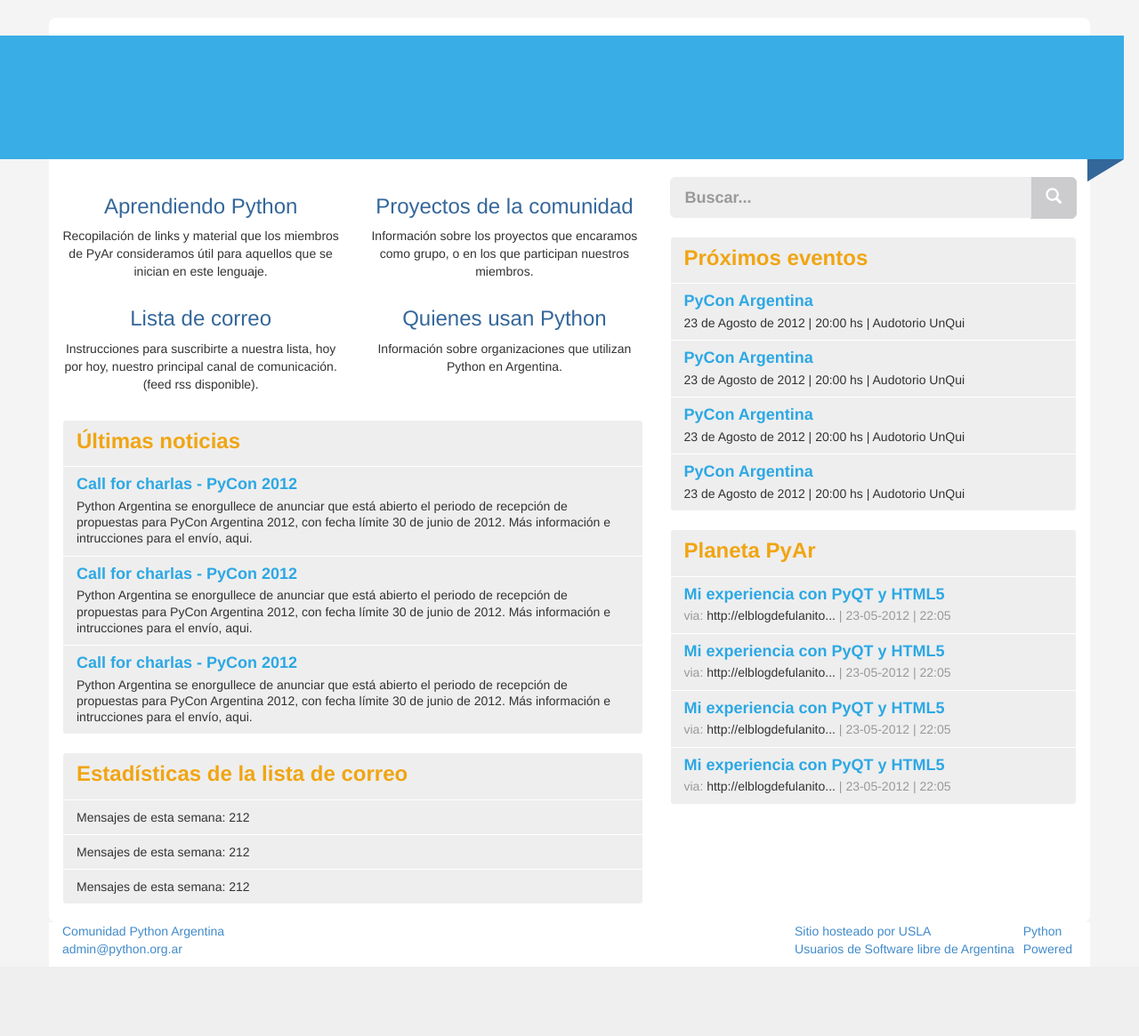
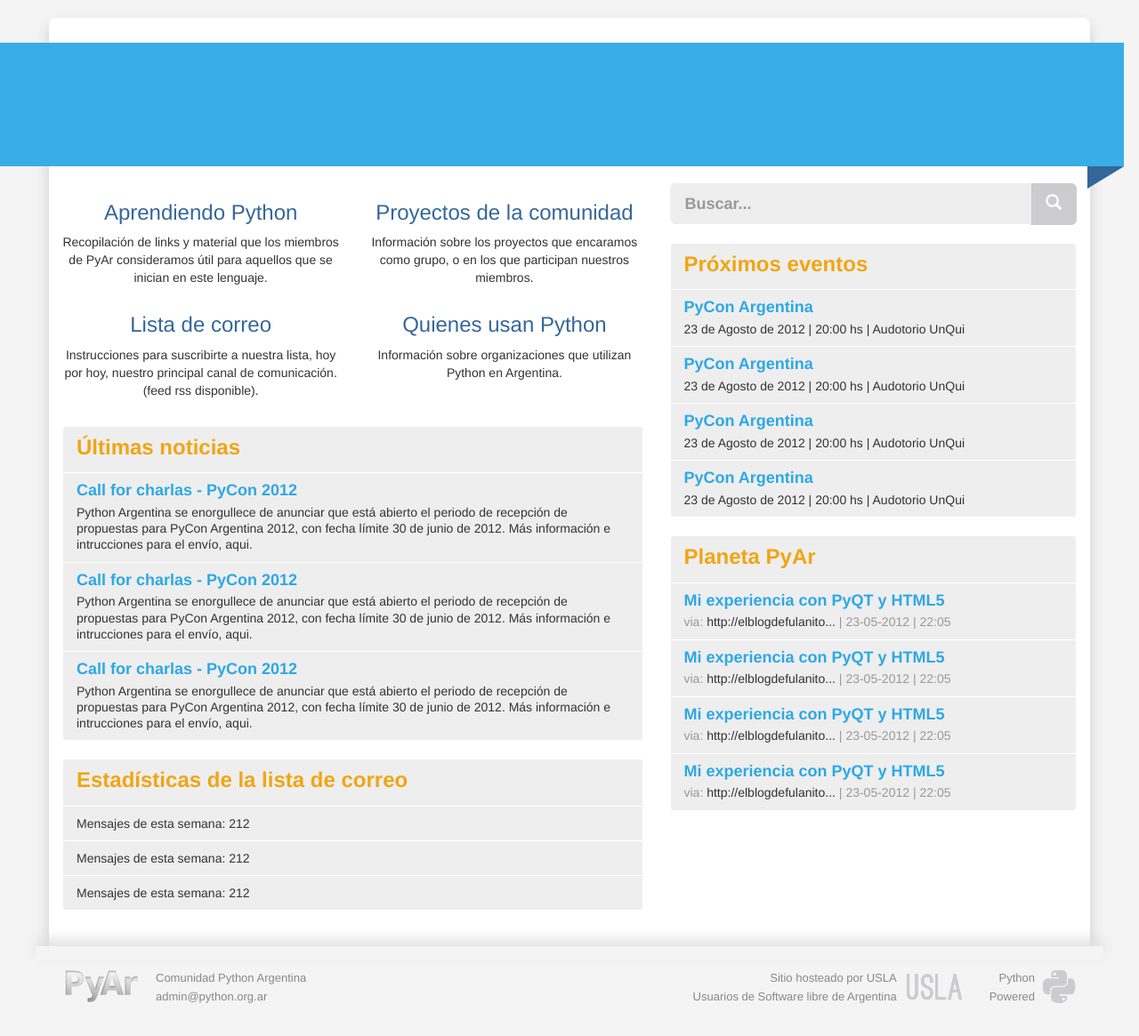
Before and after one commit to PyAr/pyarweb, a Django app: page / in a window 1280 px wide. Shown: the part 97-1262 px from the top of the page at 89% size. Before the commit the page ends 1184 px from the top, so only its background shows below. Run offline with Django 3.2, Linux system fonts and the light colour scheme; some libraries are stand-ins or nearby versions.

Commit message:
Footer and shadows

```diff
--- a/community/templates/community/index.html
+++ b/community/templates/community/index.html
@@ -5,7 +5,7 @@
 {% block content %}
 <main role="main">
     <div class="container">
-    	<div id="ribbon"></div>
+    	<div class="ribbon"></div>
         <div class="row">
             <div class="col-md-7">
                 <section>
@@ -100,6 +100,9 @@
                 </section>
             </div>
         </div>
+        <div class="shadows">
+		<div class="shadow1"></div>
+	</div>
     </div>
 </main>
 {% endblock %}
--- a/community/templates/footer.html
+++ b/community/templates/footer.html
@@ -1,15 +1,15 @@
 <footer>
     <div class="container">
         <div class="row">
-            <div class="col-md-6">
+            <div class="col-md-6 pyar">
                 <ul class="list-inline">
                     <li><a href="#">Comunidad Python Argentina</a><br><a href="mailto:admin@python.org.ar">admin@python.org.ar</a></li>
                 </ul>
             </div>
             <div class="col-md-6">
                 <ul class="list-inline pull-right">
-                    <li><a href="#">Sitio hosteado por USLA<br>Usuarios de Software libre de Argentina</a></li>
-                    <li><a href="#">Python<br>Powered</a></li>
+                    <li class="usla"><a href="#">Sitio hosteado por USLA<br>Usuarios de Software libre de Argentina</a></li>
+                    <li class="python"><a href="#">Python<br>Powered</a></li>
                 </ul>
             </div>
         </div>
--- a/static/css/styles.css
+++ b/static/css/styles.css
@@ -49,17 +49,22 @@
 
 
 div.container {
-	background: #fff;
+
 }
 
-main div.container {
-	padding-top:20px;
-	border-radius: 8px;
+main > div.container {
+	background: #fff;
+	padding-top: 28px;
+	border-top-left-radius: 8px;
+	border-top-right-radius: 8px;
+	box-shadow: 0 8px 15px 0 #ccc;
 }
 
 main > div.container > div.row {
-	padding-top: 159px;
+	padding-top: 158px;
+	padding-bottom: 20px;
 }
+
 
 form.input-group.search {
 	margin-bottom:20px;
@@ -106,21 +111,74 @@
 	background:#eee;
 }
 
-div#ribbon {
+div.ribbon {
 	height:139px;
 	background:#39ade6;
 	padding-left:17px;
 	position:absolute;
 	width:100%;
 	left:-17px;
+	z-index:1;
 }
 
-div#ribbon:after {
+div.ribbon:after {
 	background: url(/static/img/ribbon.png);
 	height: 25px;
 	width: 41px;
 	content: "";
-	position: absolute;
+	position:absolute;
 	right:0;
 	bottom:-25px;
 }
+
+
+
+div.shadows {
+	margin: 0 -30px;
+}
+
+div.shadows div.shadow1 {
+	box-shadow: 0 -7px 15px 0 #ddd;
+	height: 15px;
+	position: relative;
+	width: 100%;
+}
+
+footer {
+	background: #f4f4f4
+}
+
+footer div.container {
+	background: #f4f4f4;
+	margin-top: -15px;
+	padding: 25px 15px;
+}
+
+footer div.container div.row div.col-md-6 a {
+	color:#888;
+	font-size:13px;
+}
+
+footer div.container div.row div.col-md-6.pyar {
+	padding-left: 120px;
+	background-image: url(/static/img/pyar-footer.png);
+	background-repeat: no-repeat;
+	background-position: 15px 0;
+}
+
+footer div.container div.row div.col-md-6 ul li.usla {
+	padding-right: 75px;
+	background-image: url(/static/img/usla-footer.png);
+	background-repeat: no-repeat;
+	background-position: right center;
+	text-align: right;
+}
+
+footer div.container div.row div.col-md-6 ul li.python {
+	padding-right: 47px;
+	background-image: url(/static/img/python-footer.png);
+	background-repeat: no-repeat;
+	background-position: right center;
+	text-align: right;
+	margin-left: 24px;
+}
```
